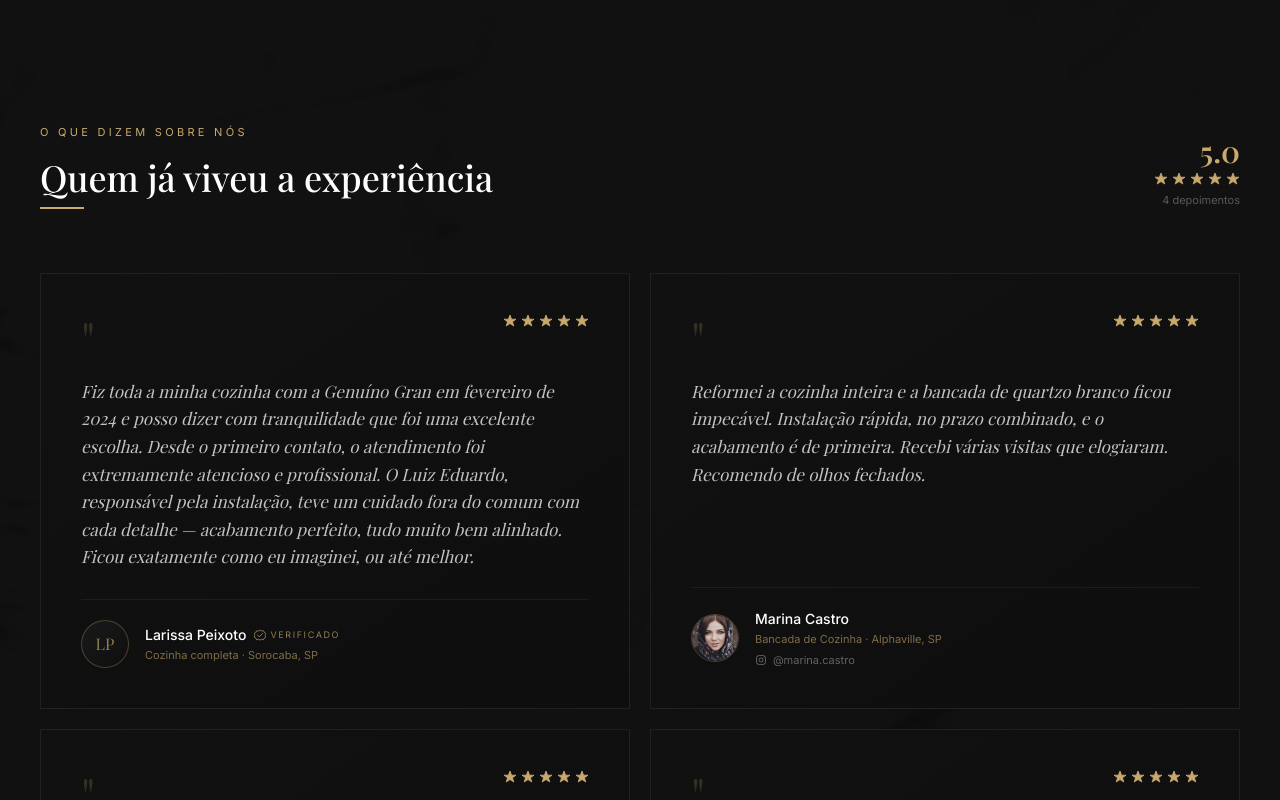
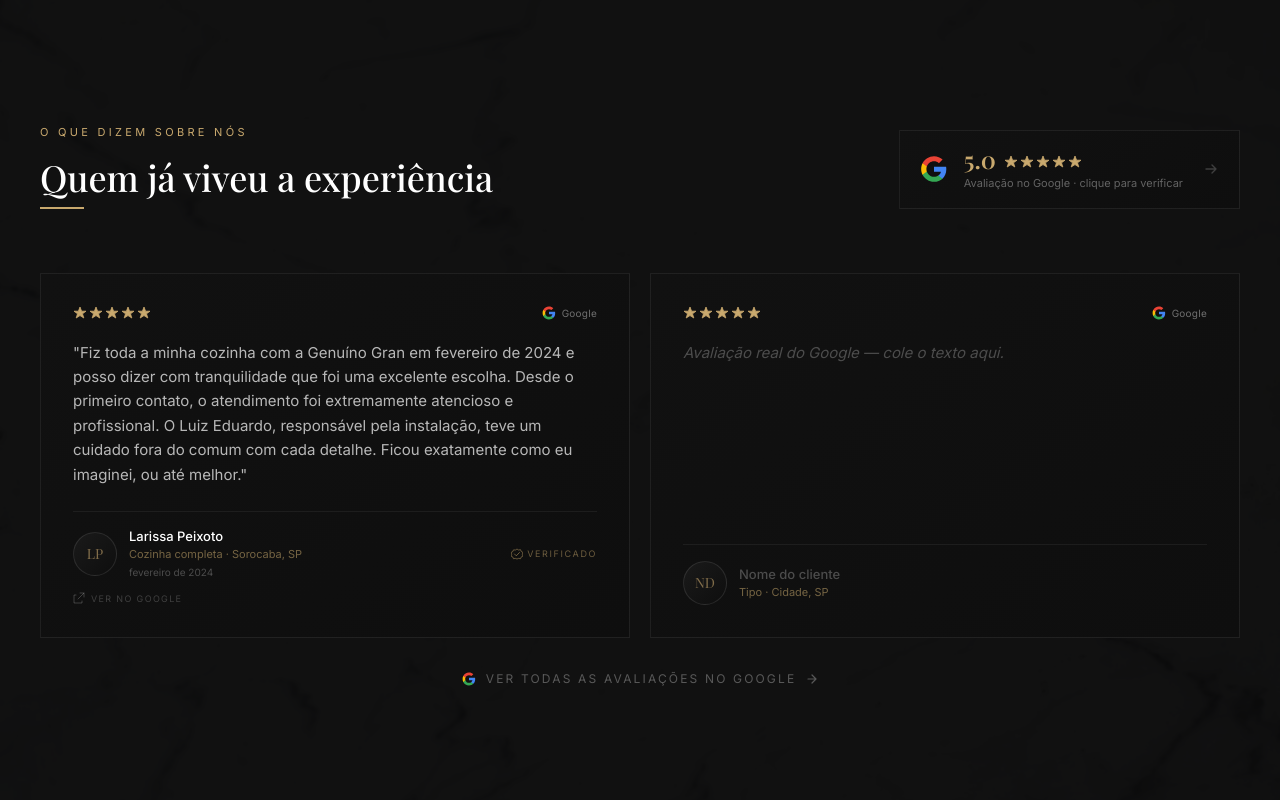
Before and after one commit to MatheusCRMartins/Genuino-Gran, a React (Vite) app: page / in a window 1280 px wide. Shown: the part 7620-8420 px from the top of the page. Built offline with nearby package versions, Linux system fonts and the light colour scheme; a web font is replaced by a local one.

Commit message:
feat(testimonials): cards clicáveis verificáveis no Google + badge + logo

```diff
--- a/src/components/Testimonials.jsx
+++ b/src/components/Testimonials.jsx
@@ -1,29 +1,21 @@
 import { useScrollAnimation } from '../hooks/useScrollAnimation';
+import { SOCIAL } from '../config';
 
 /*
  * ─────────────────────────────────────────────────────────────────────────────
- * DEPOIMENTOS — campos editáveis
+ * DEPOIMENTOS REAIS
  *
- * Cada objeto aceita:
- *   name      — Nome do cliente
- *   role      — Tipo de projeto · Bairro/Cidade   (ex.: "Cozinha · Alphaville, SP")
- *   quote     — Texto (3–5 frases ideal)
- *   rating    — 1 a 5 (estrelas)
- *   avatar    — Caminho da foto em /public/images/avatars/  ou  null para usar iniciais
- *   instagram — Handle (@usuario) ou null para ocultar
- *   verified  — true se o depoimento for confirmado/autorizado pelo cliente real
+ * Campos:
+ *   name         — Nome completo do cliente
+ *   role         — Contexto  (ex.: "Cozinha · Alphaville, SP")
+ *   quote        — Texto do depoimento
+ *   rating       — 1 a 5
+ *   avatar       — Caminho em /public/images/avatars/  ou  null para iniciais
+ *   googleReview — true = card clicável que abre o Google para verificação
+ *   date         — Data da avaliação (ex.: "março de 2024")
  *
- * COMO EDITAR:
- *   1. Substitua os valores hipotéticos pelos dados reais conforme os
- *      clientes autorizarem.
- *   2. Para adicionar foto: salve o arquivo em public/images/avatars/ e
- *      atualize o campo `avatar` com o caminho.
- *   3. Para remover um depoimento, apague o objeto inteiro do array.
- *
- * O depoimento da Larissa Peixoto é REAL (do briefing). Os outros 3 são
- * hipotéticos baseados nos perfis de cliente típicos da empresa
- * (Alphaville, Santana de Parnaíba, Cotia) — substitua pelos reais quando
- * tiver autorização.
+ * ─────────────────────────────────────────────────────────────────────────────
+ * ⚠️  SUBSTITUA os campos marcados com "← EDITAR" pelos dados reais do Google.
  * ─────────────────────────────────────────────────────────────────────────────
  */
 const TESTIMONIALS = [
@@ -31,50 +23,43 @@ const TESTIMONIALS = [
     name: 'Larissa Peixoto',
     role: 'Cozinha completa · Sorocaba, SP',
     quote:
-      'Fiz toda a minha cozinha com a Genuíno Gran em fevereiro de 2024 e posso dizer com tranquilidade que foi uma excelente escolha. Desde o primeiro contato, o atendimento foi extremamente atencioso e profissional. O Luiz Eduardo, responsável pela instalação, teve um cuidado fora do comum com cada detalhe — acabamento perfeito, tudo muito bem alinhado. Ficou exatamente como eu imaginei, ou até melhor.',
+      'Fiz toda a minha cozinha com a Genuíno Gran em fevereiro de 2024 e posso dizer com tranquilidade que foi uma excelente escolha. Desde o primeiro contato, o atendimento foi extremamente atencioso e profissional. O Luiz Eduardo, responsável pela instalação, teve um cuidado fora do comum com cada detalhe. Ficou exatamente como eu imaginei, ou até melhor.',
     rating: 5,
     avatar: null,
-    instagram: null,
-    verified: true,
+    googleReview: true,
+    date: 'fevereiro de 2024',
   },
   {
-    name: 'Marina Castro',                                   // ⇽ EDITAR
-    role: 'Bancada de Cozinha · Alphaville, SP',             // ⇽ EDITAR
-    quote:                                                    // ⇽ EDITAR
-      'Reformei a cozinha inteira e a bancada de quartzo branco ficou impecável. Instalação rápida, no prazo combinado, e o acabamento é de primeira. Recebi várias visitas que elogiaram. Recomendo de olhos fechados.',
-    rating: 5,                                                // ⇽ EDITAR (1–5)
-    avatar: '/images/avatars/cliente-1.jpg',                  // ⇽ EDITAR
-    instagram: '@marina.castro',                              // ⇽ EDITAR ou null
-    verified: false,                                          // ⇽ true quando autorizado
-  },
-  {
-    name: 'Rafael Andrade',                                   // ⇽ EDITAR
-    role: 'Lavabo + Pia em Granito · Santana de Parnaíba',   // ⇽ EDITAR
+    name: '← Nome do cliente',        // ← EDITAR com o nome real do Google
+    role: '← Tipo · Cidade, SP',      // ← EDITAR
     quote:
-      'Procurei várias marmorarias e a Genuíno Gran cobriu o orçamento sem abrir mão da qualidade. Fizeram a pia esculpida em bloco único e o resultado superou expectativas. Equipe pontual e organizada, levaram menos tempo do que outras concorrentes.',
+      '← Cole aqui o texto exato da avaliação do Google.',  // ← EDITAR
     rating: 5,
-    avatar: '/images/avatars/cliente-2.jpg',
-    instagram: '@rafael.andrade',
-    verified: false,
-  },
-  {
-    name: 'Camila Ribeiro',                                   // ⇽ EDITAR
-    role: 'Bancada com Cooktop · Cotia, SP',                  // ⇽ EDITAR
-    quote:
-      'Atendimento excelente do começo ao fim. Eles fizeram a medição, mostraram opções de pedras e me ajudaram a escolher o material que combinava com o projeto. A bancada com cooktop ficou linda e a garantia de 5 anos passa muita segurança.',
-    rating: 5,
-    avatar: '/images/avatars/cliente-3.jpg',
-    instagram: '@camila.ribeiro',
-    verified: false,
+    avatar: null,
+    googleReview: true,
+    date: '← mês e ano',              // ← EDITAR
   },
 ];
 
-/* ─── UI helpers ─────────────────────────────────────────────────────────── */
-function Stars({ rating }) {
+/* ─── Google logo SVG ────────────────────────────────────────────────────── */
+function GoogleLogo({ size = 16 }) {
   return (
-    <div className="flex gap-1" aria-label={`${rating} de 5 estrelas`}>
+    <svg width={size} height={size} viewBox="0 0 24 24" aria-label="Google" role="img">
+      <path fill="#4285F4" d="M22.56 12.25c0-.78-.07-1.53-.2-2.25H12v4.26h5.92c-.26 1.37-1.04 2.53-2.21 3.31v2.77h3.57c2.08-1.92 3.28-4.74 3.28-8.09z"/>
+      <path fill="#34A853" d="M12 23c2.97 0 5.46-.98 7.28-2.66l-3.57-2.77c-.98.66-2.23 1.06-3.71 1.06-2.86 0-5.29-1.93-6.16-4.53H2.18v2.84C3.99 20.53 7.7 23 12 23z"/>
+      <path fill="#FBBC05" d="M5.84 14.09c-.22-.66-.35-1.36-.35-2.09s.13-1.43.35-2.09V7.07H2.18C1.43 8.55 1 10.22 1 12s.43 3.45 1.18 4.93l2.85-2.22.81-.62z"/>
+      <path fill="#EA4335" d="M12 5.38c1.62 0 3.06.56 4.21 1.64l3.15-3.15C17.45 2.09 14.97 1 12 1 7.7 1 3.99 3.47 2.18 7.07l3.66 2.84c.87-2.6 3.3-4.53 6.16-4.53z"/>
+    </svg>
+  );
+}
+
+/* ─── Stars ──────────────────────────────────────────────────────────────── */
+function Stars({ rating, size = 'sm' }) {
+  const dim = size === 'lg' ? 'w-5 h-5' : 'w-3.5 h-3.5';
+  return (
+    <div className="flex gap-0.5" aria-label={`${rating} de 5 estrelas`}>
       {Array.from({ length: 5 }).map((_, i) => (
-        <svg key={i} viewBox="0 0 14 14" className="w-3.5 h-3.5" aria-hidden="true">
+        <svg key={i} viewBox="0 0 14 14" className={dim} aria-hidden="true">
           <path
             d="M7 1l1.6 4.2H13l-3.5 2.6 1.3 4.2L7 9.6l-3.8 2.4 1.3-4.2L1 5.2h4.4z"
             fill={i < rating ? '#c9a96e' : 'none'}
@@ -87,106 +72,123 @@ function Stars({ rating }) {
   );
 }
 
+/* ─── Avatar ─────────────────────────────────────────────────────────────── */
 function Avatar({ name, src }) {
   if (src) {
     return (
-      <img
-        src={src}
-        alt={`Foto de ${name}`}
-        loading="lazy"
-        decoding="async"
-        className="w-12 h-12 rounded-full object-cover border border-gold/30 flex-shrink-0"
-      />
+      <img src={src} alt={`Foto de ${name}`} loading="lazy"
+        className="w-11 h-11 rounded-full object-cover border border-white/10 flex-shrink-0" />
     );
   }
-  // Fallback com iniciais (para depoimentos sem foto)
-  const initials = name
-    .split(' ')
-    .map((n) => n[0])
-    .slice(0, 2)
-    .join('')
-    .toUpperCase();
+  const initials = name.replace('← ', '').split(' ').map(n => n[0]).slice(0, 2).join('').toUpperCase();
   return (
-    <div
-      className="w-12 h-12 rounded-full border border-gold/30 flex items-center justify-center flex-shrink-0"
-      style={{ background: 'linear-gradient(135deg, #1a1a1a 0%, #0e0e0e 100%)' }}
-      aria-hidden="true"
-    >
-      <span className="font-playfair text-base text-gold/70 leading-none">{initials}</span>
+    <div className="w-11 h-11 rounded-full border border-white/10 flex items-center justify-center flex-shrink-0"
+      style={{ background: 'linear-gradient(135deg, #1a1a1a 0%, #0e0e0e 100%)' }}>
+      <span className="font-playfair text-sm text-gold/60 leading-none">{initials}</span>
     </div>
   );
 }
 
+/* ─── Card ───────────────────────────────────────────────────────────────── */
 function TestimonialCard({ t, delay, visible }) {
-  return (
-    <blockquote
-      className={`flex flex-col p-7 sm:p-9 lg:p-10 border border-white/[0.07] hover:border-white/[0.14] transition-colors duration-400 fade-up delay-${delay} ${visible ? 'visible' : ''}`}
-      style={{ background: 'linear-gradient(145deg, #111 0%, #0e0e0e 100%)' }}
-    >
-      {/* Quote mark + estrelas */}
-      <div className="flex items-start justify-between gap-4 mb-4">
-        <span className="font-playfair text-5xl text-gold/20 leading-none select-none" aria-hidden="true">"</span>
+  const isPlaceholder = t.name.startsWith('←');
+
+  const inner = (
+    <>
+      {/* Header: estrelas + badge Google */}
+      <div className="flex items-start justify-between gap-3 mb-5">
         <Stars rating={t.rating} />
+        {t.googleReview && (
+          <div className="flex items-center gap-1.5 flex-shrink-0">
+            <GoogleLogo size={14} />
+            <span className="font-inter text-[10px] text-white/40 tracking-wide">Google</span>
+          </div>
+        )}
       </div>
 
       {/* Texto */}
-      <p className="font-playfair text-[16px] sm:text-[17px] text-white/75 leading-relaxed italic mb-7 flex-1">
-        {t.quote}
+      <p className={`font-inter text-[14px] sm:text-[15px] leading-relaxed mb-6 flex-1 ${isPlaceholder ? 'text-white/25 italic' : 'text-white/70'}`}>
+        {isPlaceholder ? 'Avaliação real do Google — cole o texto aqui.' : `"${t.quote}"`}
       </p>
 
-      {/* Footer: avatar + identidade */}
-      <footer className="flex items-center gap-4 pt-5 border-t border-white/[0.06]">
+      {/* Footer */}
+      <div className="flex items-center gap-3 pt-4 border-t border-white/[0.06]">
         <Avatar name={t.name} src={t.avatar} />
         <div className="flex-1 min-w-0">
-          <div className="flex items-center gap-2 flex-wrap">
-            <p className="font-inter text-[14px] font-medium text-white">{t.name}</p>
-            {t.verified && (
-              <span className="inline-flex items-center gap-1 font-inter text-[9px] tracking-[0.18em] uppercase text-gold/70" title="Depoimento verificado">
+          <p className={`font-inter text-[13px] font-medium leading-tight ${isPlaceholder ? 'text-white/25' : 'text-white'}`}>
+            {isPlaceholder ? 'Nome do cliente' : t.name}
+          </p>
+          <p className="font-inter text-[11px] text-gold/55 mt-0.5">{isPlaceholder ? 'Tipo · Cidade, SP' : t.role}</p>
+          {t.date && !isPlaceholder && (
+            <p className="font-inter text-[10px] text-white/25 mt-0.5">{t.date}</p>
+          )}
+        </div>
+        {t.googleReview && !isPlaceholder && (
+          <div className="flex-shrink-0">
+            <span className="font-inter text-[9px] tracking-[0.18em] uppercase text-gold/50 flex items-center gap-1">
               <svg viewBox="0 0 12 12" fill="none" className="w-3 h-3" aria-hidden="true">
                 <path d="M6 1l1.5 1L9.5 1.7l.8 1.8L12 4.5l-.7 1.8L12 8.1l-1.7.8-.8 1.8-2-.3L6 11l-1.5-.6-2 .3-.8-1.8L0 8.1l.7-1.8L0 4.5l1.7-.8L2.5 1.9 4.5 2 6 1z" stroke="currentColor" strokeWidth="0.9"/>
                 <path d="M3.5 6l1.8 1.8L8.5 4.5" stroke="currentColor" strokeWidth="1" strokeLinecap="round" strokeLinejoin="round"/>
               </svg>
               Verificado
             </span>
+          </div>
         )}
       </div>
-          <p className="font-inter text-[11px] text-gold/60 mt-0.5">{t.role}</p>
-          {t.instagram && (
-            <p className="font-inter text-[11px] text-white/35 mt-1 flex items-center gap-1.5">
-              <svg viewBox="0 0 12 12" fill="none" className="w-3 h-3 flex-shrink-0" aria-hidden="true">
-                <rect x="1.5" y="1.5" width="9" height="9" rx="2.5" stroke="currentColor" strokeWidth="0.9"/>
-                <circle cx="6" cy="6" r="2" stroke="currentColor" strokeWidth="0.9"/>
-                <circle cx="8.7" cy="3.3" r="0.5" fill="currentColor"/>
+
+      {/* "Ver no Google" hint */}
+      {t.googleReview && !isPlaceholder && (
+        <div className="mt-3 flex items-center gap-1.5 text-white/20 group-hover:text-gold/50 transition-colors duration-300">
+          <svg viewBox="0 0 12 12" fill="none" className="w-3 h-3" aria-hidden="true">
+            <path d="M7 1h4v4M11 1L5 7M3 3H1v8h8V9" stroke="currentColor" strokeWidth="1" strokeLinecap="round" strokeLinejoin="round"/>
           </svg>
-              {t.instagram}
-            </p>
+          <span className="font-inter text-[9px] tracking-[0.15em] uppercase">Ver no Google</span>
+        </div>
       )}
+    </>
+  );
+
+  const baseClass = `group flex flex-col p-6 sm:p-8 border transition-all duration-300 fade-up delay-${delay} ${visible ? 'visible' : ''}`;
+  const style = { background: 'linear-gradient(145deg, #111 0%, #0e0e0e 100%)' };
+
+  if (t.googleReview && !isPlaceholder) {
+    return (
+      <a
+        href={SOCIAL.google}
+        target="_blank"
+        rel="noopener noreferrer"
+        className={`${baseClass} border-white/[0.07] hover:border-gold/25 cursor-pointer`}
+        style={style}
+        aria-label={`Avaliação de ${t.name} no Google — clique para verificar`}
+      >
+        {inner}
+      </a>
+    );
+  }
+
+  return (
+    <div className={`${baseClass} border-white/[0.07]`} style={style}>
+      {inner}
     </div>
-      </footer>
-    </blockquote>
   );
 }
 
 /* ─── Section ────────────────────────────────────────────────────────────── */
 export default function Testimonials() {
   const [headerRef, headerVisible] = useScrollAnimation(0.2);
-  const [bodyRef, bodyVisible] = useScrollAnimation(0.08);
+  const [bodyRef,   bodyVisible]   = useScrollAnimation(0.08);
 
-  const total = TESTIMONIALS.length;
-  const avg =
-    total > 0
-      ? (TESTIMONIALS.reduce((sum, t) => sum + t.rating, 0) / total).toFixed(1)
-      : '0.0';
+  const realReviews = TESTIMONIALS.filter(t => !t.name.startsWith('←'));
+  const avg = realReviews.length > 0
+    ? (realReviews.reduce((s, t) => s + t.rating, 0) / realReviews.length).toFixed(1)
+    : '5.0';
 
   return (
     <section className="py-20 sm:py-24 lg:py-32 relative overflow-hidden bg-[#0a0a0a]">
-      {/* Textura de mármore — muito sutil */}
-      <div
-        aria-hidden="true"
-        className="absolute inset-0 pointer-events-none"
-        style={{ opacity: 0.03, mixBlendMode: 'screen' }}
-      >
-        <img src="/images/marble-texture-2.jpg" alt="" loading="lazy" decoding="async" className="w-full h-full object-cover" />
+      {/* Textura sutil */}
+      <div aria-hidden="true" className="absolute inset-0 pointer-events-none"
+        style={{ opacity: 0.03, mixBlendMode: 'screen' }}>
+        <img src="/images/marble-texture-2.jpg" alt="" loading="lazy" className="w-full h-full object-cover" />
       </div>
 
       <div className="relative max-w-7xl mx-auto px-6 lg:px-10">
@@ -194,7 +196,7 @@ export default function Testimonials() {
         {/* Header */}
         <div
           ref={headerRef}
-          className={`mb-12 sm:mb-16 flex flex-col lg:flex-row lg:items-end lg:justify-between gap-6 fade-up ${headerVisible ? 'visible' : ''}`}
+          className={`mb-12 sm:mb-16 flex flex-col lg:flex-row lg:items-end lg:justify-between gap-8 fade-up ${headerVisible ? 'visible' : ''}`}
         >
           <div>
             <p className="font-inter text-[11px] tracking-[0.3em] uppercase text-gold mb-4">
@@ -205,28 +207,57 @@ export default function Testimonials() {
             </h2>
           </div>
 
-          {total > 0 && (
-            <div className="flex items-center gap-4">
-              <div className="text-right">
-                <p className="font-playfair text-3xl font-semibold text-gold leading-none">{avg}</p>
-                <div className="mt-1.5 flex justify-end"><Stars rating={Math.round(avg)} /></div>
-                <p className="font-inter text-[11px] text-white/30 mt-1.5">
-                  {total} {total === 1 ? 'depoimento' : 'depoimentos'}
+          {/* Badge Google */}
+          <a
+            href={SOCIAL.google}
+            target="_blank"
+            rel="noopener noreferrer"
+            className="group flex items-center gap-4 px-5 py-4 border border-white/[0.07] hover:border-gold/25 transition-colors duration-300 lg:self-end"
+            style={{ background: 'linear-gradient(145deg, #111 0%, #0e0e0e 100%)' }}
+            aria-label="Ver avaliações no Google"
+          >
+            <GoogleLogo size={28} />
+            <div>
+              <div className="flex items-baseline gap-2">
+                <span className="font-playfair text-2xl font-semibold text-gold leading-none">{avg}</span>
+                <Stars rating={5} />
+              </div>
+              <p className="font-inter text-[11px] text-white/35 mt-1">
+                Avaliação no Google · clique para verificar
               </p>
             </div>
-            </div>
-          )}
+            <svg viewBox="0 0 16 16" fill="none" className="w-4 h-4 text-white/20 group-hover:text-gold/50 transition-colors ml-1" aria-hidden="true">
+              <path d="M3 8h10M9 4l4 4-4 4" stroke="currentColor" strokeWidth="1.4" strokeLinecap="round" strokeLinejoin="round"/>
+            </svg>
+          </a>
         </div>
 
-        {/* Grid 2x2 no desktop, 1 col no mobile */}
+        {/* Grid */}
         <div
           ref={bodyRef}
           className={`grid grid-cols-1 lg:grid-cols-2 gap-4 lg:gap-5 fade-up ${bodyVisible ? 'visible' : ''}`}
         >
           {TESTIMONIALS.map((t, i) => (
-            <TestimonialCard key={t.name} t={t} delay={i + 1} visible={bodyVisible} />
+            <TestimonialCard key={t.name + i} t={t} delay={i + 1} visible={bodyVisible} />
           ))}
         </div>
+
+        {/* CTA ver todos no Google */}
+        <div className={`mt-8 flex justify-center fade-up delay-3 ${bodyVisible ? 'visible' : ''}`}>
+          <a
+            href={SOCIAL.google}
+            target="_blank"
+            rel="noopener noreferrer"
+            className="group inline-flex items-center gap-2.5 font-inter text-[12px] tracking-[0.18em] uppercase text-white/30 hover:text-gold transition-colors duration-300"
+          >
+            <GoogleLogo size={14} />
+            Ver todas as avaliações no Google
+            <svg viewBox="0 0 12 12" fill="none" className="w-3 h-3 group-hover:translate-x-0.5 transition-transform" aria-hidden="true">
+              <path d="M2 6h8M6 2l4 4-4 4" stroke="currentColor" strokeWidth="1.2" strokeLinecap="round" strokeLinejoin="round"/>
+            </svg>
+          </a>
+        </div>
+
       </div>
     </section>
   );
```
Lines whose indentation alone changed are shown as unchanged.
